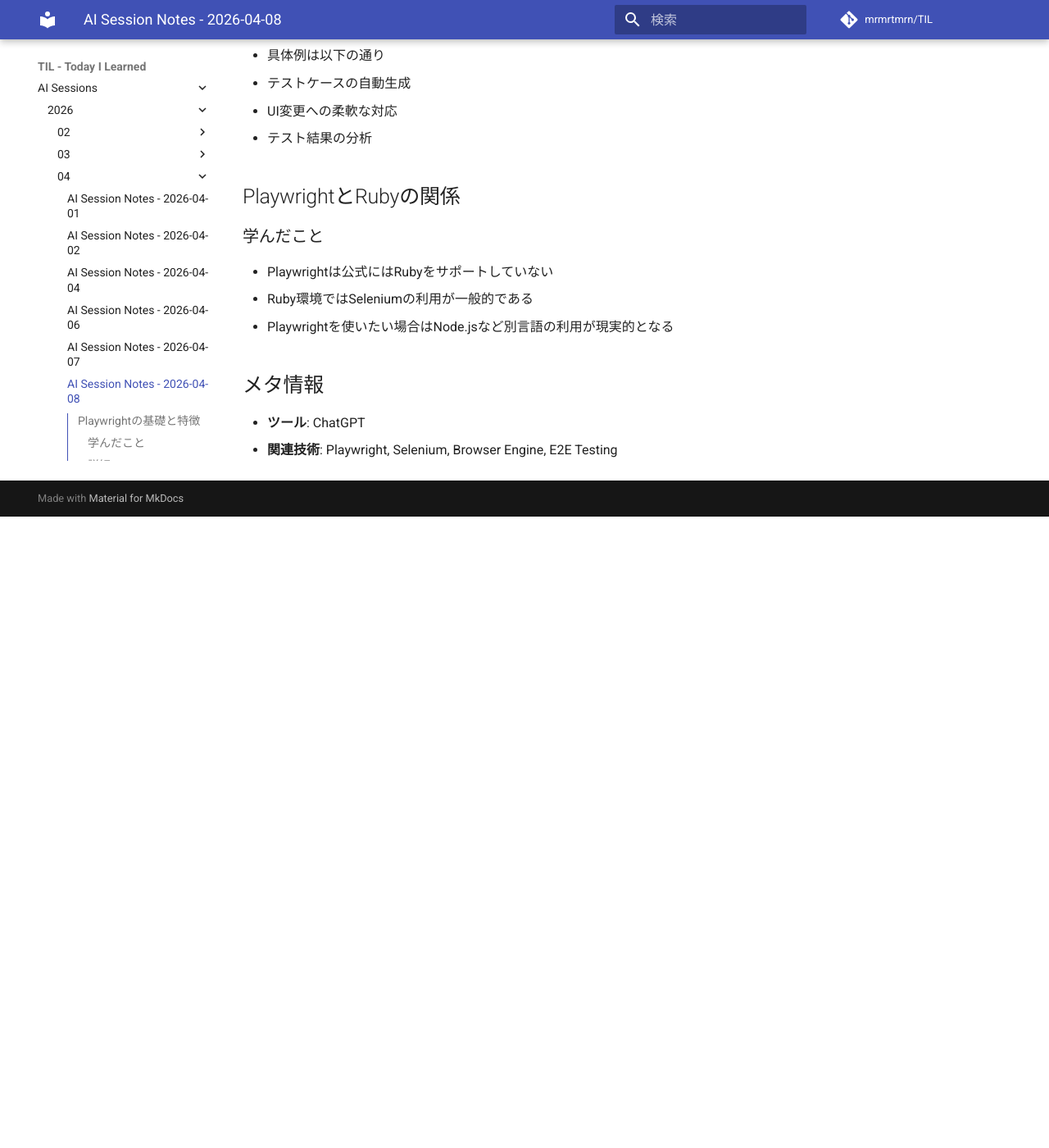
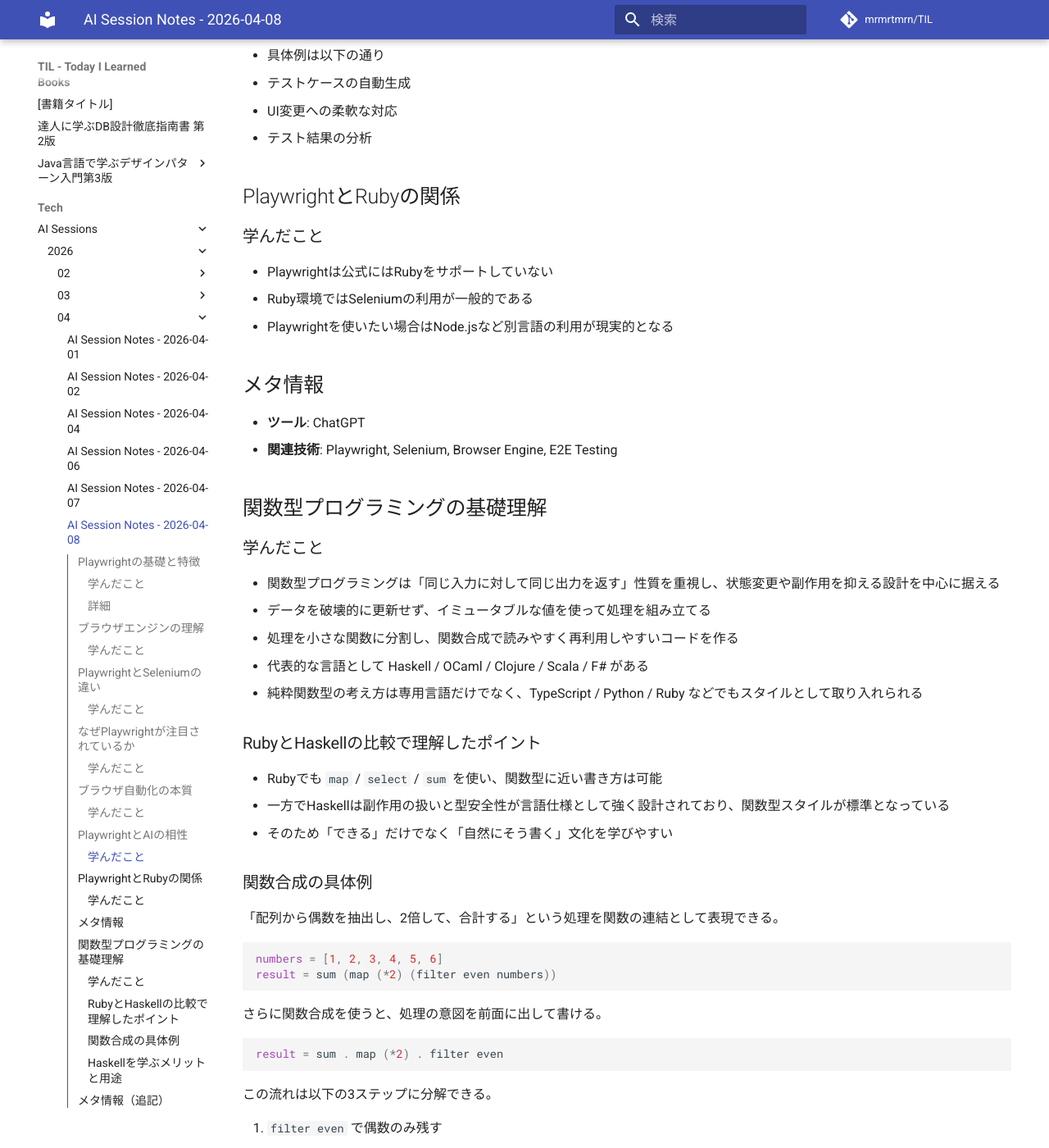
Before and after one commit to mrmrtmrn/TIL, an MkDocs documentation site: the page built from docs/Tech/AI-Sessions/2026/04/2026-04-08.md, in a window 1280 px wide and 1400 px high, scrolled down 2056 px. Shown: the whole window at 82% size. Built offline with MkDocs 1.6.1 and Material for MkDocs 9.7.7, drawn with Linux system fonts in a browser that asks for light colours; comment, search, counter and statistics services are not loaded; before the commit the page ends 2686 px from its top, so only the background shows below that; some of the changed text lies outside the part shown.

Commit message:
feat: 2026-04-08 の関数型プログラミング学習記録を追記

````diff
--- a/docs/Tech/AI-Sessions/2026/04/2026-04-08.md
+++ b/docs/Tech/AI-Sessions/2026/04/2026-04-08.md
@@ -89,3 +89,50 @@
 
 - **ツール**: ChatGPT
 - **関連技術**: Playwright, Selenium, Browser Engine, E2E Testing
+
+## 関数型プログラミングの基礎理解
+
+### 学んだこと
+
+- 関数型プログラミングは「同じ入力に対して同じ出力を返す」性質を重視し、状態変更や副作用を抑える設計を中心に据える
+- データを破壊的に更新せず、イミュータブルな値を使って処理を組み立てる
+- 処理を小さな関数に分割し、関数合成で読みやすく再利用しやすいコードを作る
+- 代表的な言語として Haskell / OCaml / Clojure / Scala / F# がある
+- 純粋関数型の考え方は専用言語だけでなく、TypeScript / Python / Ruby などでもスタイルとして取り入れられる
+
+### RubyとHaskellの比較で理解したポイント
+
+- Rubyでも `map` / `select` / `sum` を使い、関数型に近い書き方は可能
+- 一方でHaskellは副作用の扱いと型安全性が言語仕様として強く設計されており、関数型スタイルが標準となっている
+- そのため「できる」だけでなく「自然にそう書く」文化を学びやすい
+
+### 関数合成の具体例
+
+「配列から偶数を抽出し、2倍して、合計する」という処理を関数の連結として表現できる。
+
+```haskell
+numbers = [1, 2, 3, 4, 5, 6]
+result = sum (map (*2) (filter even numbers))
+```
+
+さらに関数合成を使うと、処理の意図を前面に出して書ける。
+
+```haskell
+result = sum . map (*2) . filter even
+```
+
+この流れは以下の3ステップに分解できる。
+
+1. `filter even` で偶数のみ残す
+2. `map (*2)` で各要素を2倍する
+3. `sum` で合計する
+
+### Haskellを学ぶメリットと用途
+
+- 副作用の分離や型による制約を通じて、バグを早期に防ぎやすい
+- 並列処理やテストでの見通しが良くなる
+- 信頼性重視の領域（金融、ブロックチェーン、複雑な業務ロジック、研究・教育）で価値を発揮しやすい
+
+## メタ情報（追記）
+
+- **関連技術**: Functional Programming, Haskell, Ruby, Function Composition
````
